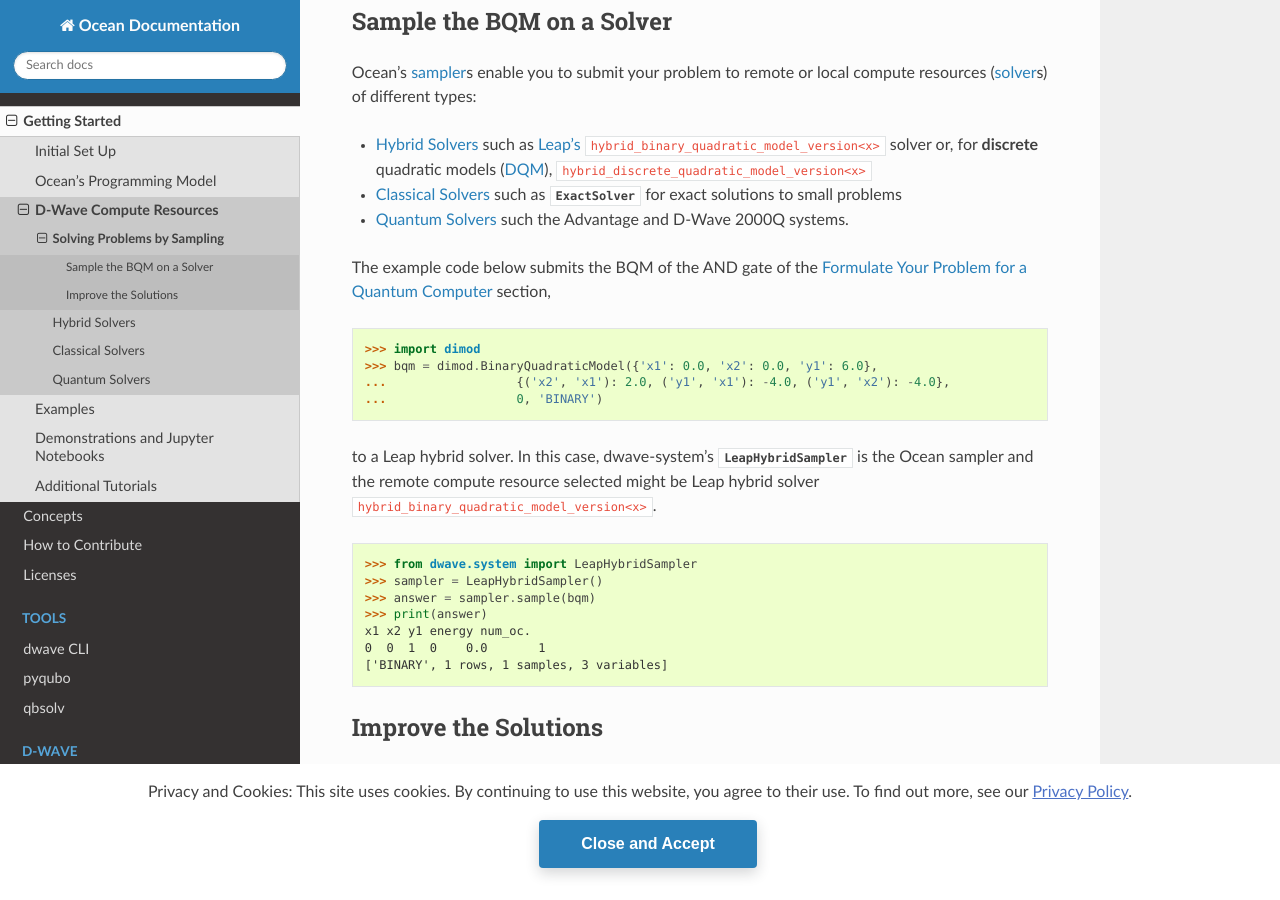
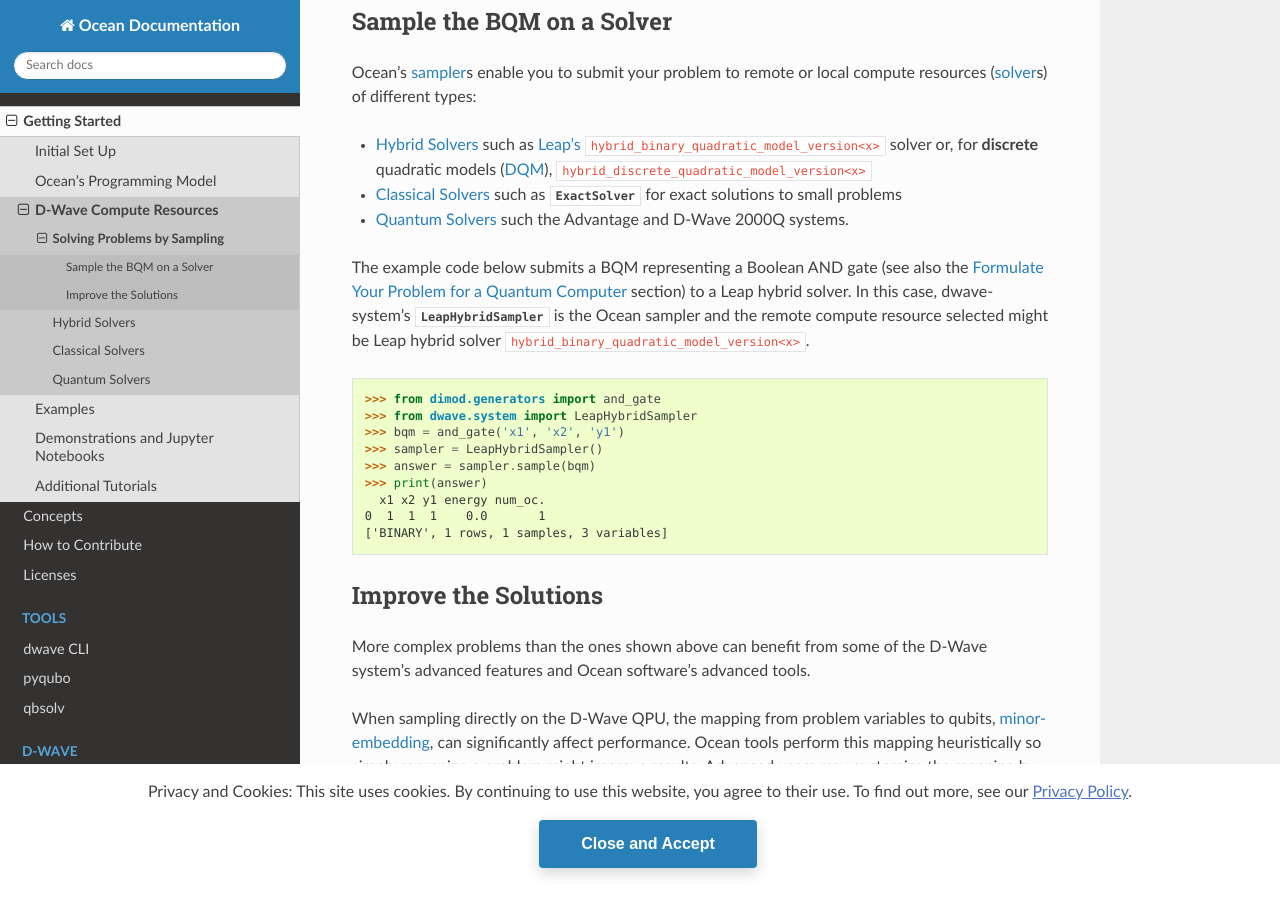
Before and after one commit to dwavesystems/dwave-ocean-sdk, a Sphinx documentation site: the page built from docs/overview/samplers.rst, in a window 1280 px wide and 900 px high, scrolled down 424 px. Built offline with Sphinx 7.4.7 and the Read the Docs theme 2.0.0, drawn with Linux system fonts in a browser that asks for light colours; pages that are not in the unit, such as notebooks, are missing from menus; the version number could not be read and is left out.

Commit message:
Update example in overview/samplers

```diff
--- a/docs/overview/samplers.rst
+++ b/docs/overview/samplers.rst
@@ -29,25 +29,21 @@
   exact solutions to small problems
 * :ref:`using_qpu` such the Advantage and D-Wave 2000Q systems.
 
-The example code below submits the BQM of the AND gate of the :ref:`formulating_bqm` section,
-
->>> import dimod
->>> bqm = dimod.BinaryQuadraticModel({'x1': 0.0, 'x2': 0.0, 'y1': 6.0},
-...                  {('x2', 'x1'): 2.0, ('y1', 'x1'): -4.0, ('y1', 'x2'): -4.0},
-...                  0, 'BINARY')
-
-to a Leap hybrid solver.
+The example code below submits a BQM representing a Boolean AND gate (see also the
+:ref:`formulating_bqm` section) to a Leap hybrid solver.
 In this case, :doc:`dwave-system </docs_system/sdk_index>`'s
 :class:`~dwave.system.samplers.LeapHybridSampler` is the Ocean sampler and the
 remote compute resource selected might be Leap hybrid solver
 ``hybrid_binary_quadratic_model_version<x>``.
 
+>>> from dimod.generators import and_gate
 >>> from dwave.system import LeapHybridSampler
+>>> bqm = and_gate('x1', 'x2', 'y1')
 >>> sampler = LeapHybridSampler()    # doctest: +SKIP
 >>> answer = sampler.sample(bqm)   # doctest: +SKIP
 >>> print(answer)    # doctest: +SKIP
-x1 x2 y1 energy num_oc.
-0  0  1  0    0.0       1
+  x1 x2 y1 energy num_oc.
+0  1  1  1    0.0       1
 ['BINARY', 1 rows, 1 samples, 3 variables]
 
 .. _improving:
```
